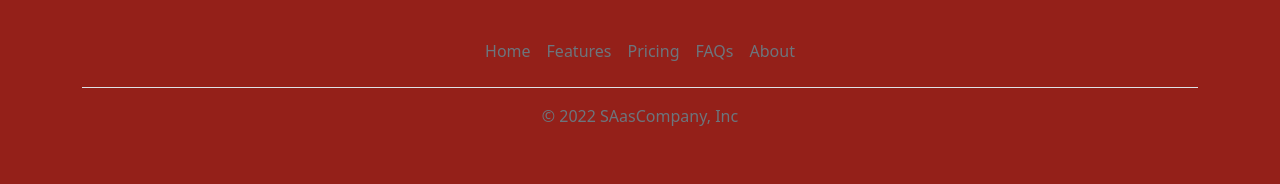
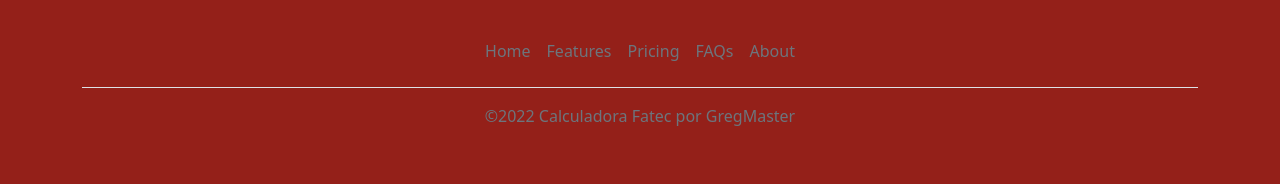
Before and after one commit to GregMasterBr/Calculadora-Fatec, a Django app: page / in a window 1280 px wide. Shown: the part 836-1020 px from the top of the page. Run offline with Django 4.2, Linux system fonts and the light colour scheme.

Commit message:
Ajuste no footer

```diff
--- a/templates/footer.html
+++ b/templates/footer.html
@@ -9,6 +9,6 @@
         <li class="nav-item"><a href="#" class="nav-link px-2 text-muted">FAQs</a></li>
         <li class="nav-item"><a href="#" class="nav-link px-2 text-muted">About</a></li>
       </ul>
-      <p class="text-center text-muted">© {{ ano }} SAasCompany, Inc</p>
+      <p class="text-center text-muted">©{{ ano }} Calculadora Fatec por GregMaster</p>
     </footer>
 </div>
```
